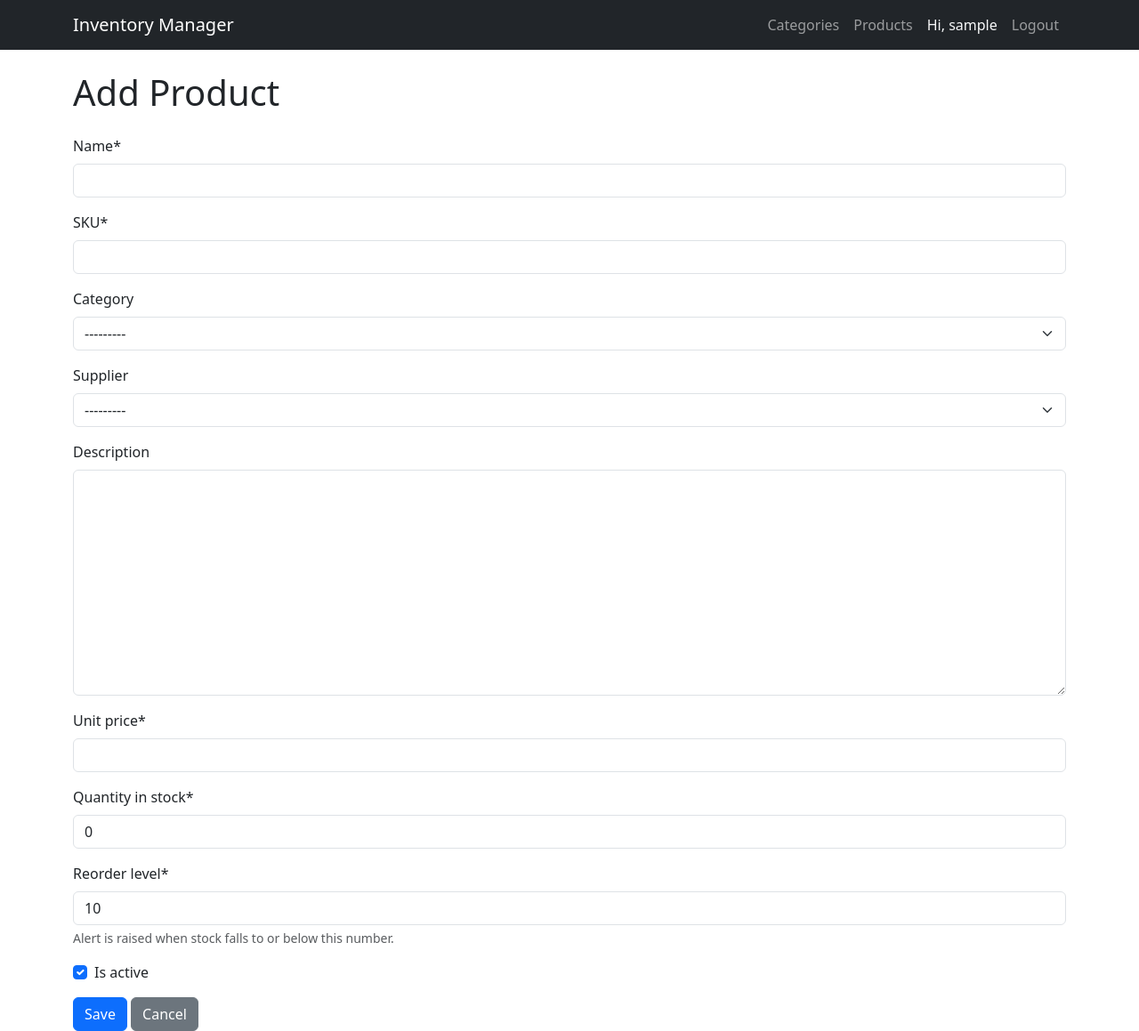
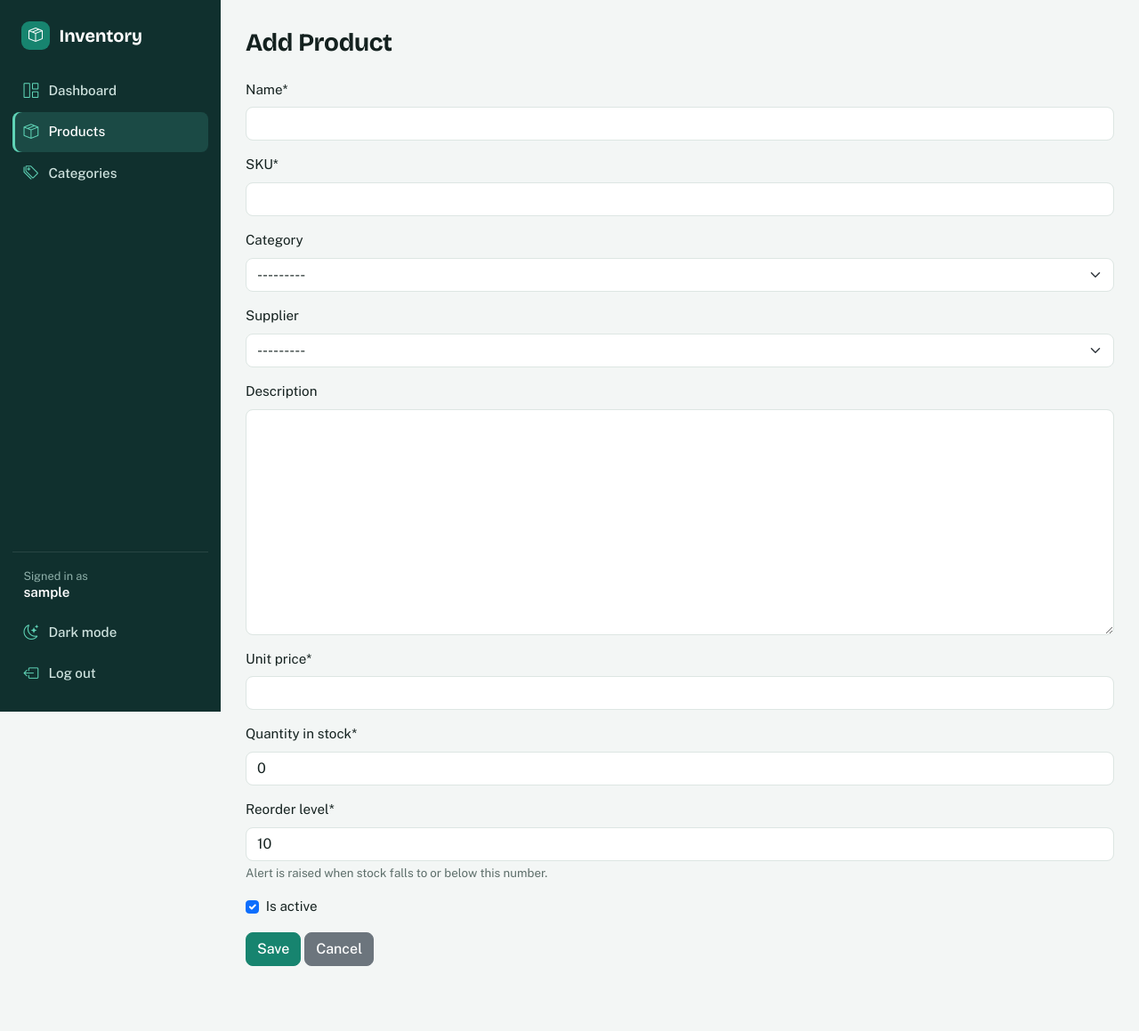
Before and after one commit to solo-forshort/inventory-management-app, a Django app: page /products/add/ in a window 1280 px wide. Shown: the whole page at 89% size. After the commit the page ends 1086 px from the top, so only its background shows below. Run offline with Django 5.2, Linux system fonts and the light colour scheme; the visitor is signed in with stand-in values (Sample User, id 1); data that the repository does not hold is empty; some libraries are stand-ins or nearby versions.

Commit message:
Add sidebar layout, dark mode toggle and new base styles

```diff
--- /dev/null
+++ b/inventory/static/inventory/css/style.css
@@ -0,0 +1,303 @@
+/* Inventory Manager: shared look.
+   Order: colors, page basics, layout, then component polish. */
+
+:root {
+    --font-head: "Bricolage Grotesque", "Segoe UI", system-ui, sans-serif;
+    --font-body: "Public Sans", "Segoe UI", system-ui, sans-serif;
+
+    --bg: #f3f6f5;
+    --surface: #ffffff;
+    --line: #dde6e3;
+    --text: #14211f;
+    --muted: #5d6e6a;
+
+    --accent: #17846f;
+    --accent-strong: #0f6b59;
+    --accent-soft: #e0f2ee;
+    --on-accent: #ffffff;
+
+    --ink: #10302e;
+    --ink-active: #1b4a45;
+    --ink-text: #cfe3df;
+    --ink-muted: #8fb0aa;
+    --ink-accent: #5fd3b6;
+
+    --sidebar-w: 248px;
+}
+
+[data-bs-theme="dark"] {
+    --bg: #0e1514;
+    --surface: #152120;
+    --line: #243431;
+    --text: #e4eeec;
+    --muted: #92a9a4;
+
+    --accent: #3fc3a4;
+    --accent-strong: #62d5ba;
+    --accent-soft: #123530;
+    --on-accent: #06231c;
+
+    --ink: #0a1211;
+    --ink-active: #17302d;
+}
+
+/* Make Bootstrap use our colors in both themes */
+:root,
+[data-bs-theme="light"],
+[data-bs-theme="dark"] {
+    --bs-body-bg: var(--bg);
+    --bs-body-color: var(--text);
+    --bs-border-color: var(--line);
+    --bs-secondary-color: var(--muted);
+}
+
+body {
+    font-family: var(--font-body);
+    font-size: 0.95rem;
+    background: var(--bg);
+    color: var(--text);
+}
+
+h1, h2, h3, h4 {
+    font-family: var(--font-head);
+    letter-spacing: -0.01em;
+}
+
+h1 { font-size: 1.75rem; font-weight: 700; }
+
+/* ---------- Layout ---------- */
+
+.sidebar {
+    position: fixed;
+    top: 0;
+    bottom: 0;
+    left: 0;
+    width: var(--sidebar-w);
+    display: flex;
+    flex-direction: column;
+    padding: 1.25rem 0.9rem;
+    background: var(--ink);
+    color: var(--ink-text);
+    z-index: 1040;
+    transition: transform 0.2s ease;
+}
+
+@media (min-width: 992px) {
+    .main.has-sidebar { margin-left: var(--sidebar-w); }
+}
+
+.content {
+    max-width: 1120px;
+    margin: 0 auto;
+    padding: 2rem 1.75rem 3rem;
+}
+
+.auth-shell {
+    max-width: 420px;
+    margin: 12vh auto 0;
+    padding: 0 1.25rem;
+}
+
+.page-head {
+    display: flex;
+    align-items: center;
+    justify-content: space-between;
+    gap: 1rem;
+    margin-bottom: 1.5rem;
+}
+
+.page-head h1 { margin: 0; }
+
+/* ---------- Sidebar parts ---------- */
+
+.brand {
+    display: flex;
+    align-items: center;
+    gap: 0.65rem;
+    padding: 0.25rem 0.6rem 1.5rem;
+    color: #fff;
+    font-family: var(--font-head);
+    font-weight: 700;
+    font-size: 1.25rem;
+    text-decoration: none;
+}
+
+.brand:hover { color: #fff; }
+
+.brand-mark {
+    display: grid;
+    place-items: center;
+    width: 32px;
+    height: 32px;
+    border-radius: 9px;
+    background: var(--accent);
+    color: var(--on-accent);
+    font-size: 1rem;
+}
+
+.nav-list {
+    list-style: none;
+    margin: 0;
+    padding: 0;
+    display: flex;
+    flex-direction: column;
+    gap: 2px;
+}
+
+.nav-item-link {
+    display: flex;
+    align-items: center;
+    gap: 0.7rem;
+    width: 100%;
+    padding: 0.6rem 0.75rem;
+    border: 0;
+    border-radius: 8px;
+    background: transparent;
+    color: var(--ink-text);
+    font: inherit;
+    font-weight: 500;
+    text-align: left;
+    text-decoration: none;
+    cursor: pointer;
+}
+
+.nav-item-link i { font-size: 1.05rem; color: var(--ink-accent); }
+
+.nav-item-link:hover { background: var(--ink-active); color: #fff; }
+
+.nav-item-link.active {
+    background: var(--ink-active);
+    color: #fff;
+    box-shadow: inset 3px 0 0 var(--ink-accent);
+}
+
+.nav-item-link:focus-visible,
+.icon-btn:focus-visible {
+    outline: 2px solid var(--ink-accent);
+    outline-offset: 2px;
+}
+
+.sidebar-foot {
+    margin-top: auto;
+    padding-top: 1rem;
+    border-top: 1px solid rgba(255, 255, 255, 0.1);
+    display: flex;
+    flex-direction: column;
+    gap: 2px;
+}
+
+.user-chip {
+    padding: 0.2rem 0.75rem 0.7rem;
+    color: var(--ink-muted);
+    font-size: 0.8rem;
+    line-height: 1.3;
+}
+
+.user-chip strong {
+    display: block;
+    color: #fff;
+    font-size: 0.95rem;
+    font-weight: 600;
+}
+
+/* ---------- Small screens ---------- */
+
+.mobilebar {
+    position: sticky;
+    top: 0;
+    z-index: 1020;
+    display: flex;
+    align-items: center;
+    gap: 0.75rem;
+    padding: 0.7rem 1rem;
+    background: var(--surface);
+    border-bottom: 1px solid var(--line);
+}
+
+.mobilebar-title {
+    font-family: var(--font-head);
+    font-weight: 700;
+    font-size: 1.1rem;
+}
+
+.icon-btn {
+    border: 0;
+    background: transparent;
+    color: var(--text);
+    font-size: 1.6rem;
+    line-height: 1;
+    padding: 0.1rem 0.3rem;
+    border-radius: 6px;
+}
+
+.scrim { display: none; }
+
+@media (max-width: 991.98px) {
+    .sidebar { transform: translateX(-100%); }
+    .nav-open .sidebar { transform: none; }
+    .nav-open .scrim {
+        display: block;
+        position: fixed;
+        inset: 0;
+        background: rgba(0, 0, 0, 0.45);
+        z-index: 1030;
+    }
+    .content { padding: 1.25rem 1rem 2.5rem; }
+}
+
+@media (prefers-reduced-motion: reduce) {
+    .sidebar { transition: none; }
+}
+
+/* ---------- Component polish ---------- */
+
+.btn { border-radius: 8px; font-weight: 500; }
+
+.btn-primary {
+    --bs-btn-bg: var(--accent);
+    --bs-btn-border-color: var(--accent);
+    --bs-btn-color: var(--on-accent);
+    --bs-btn-hover-bg: var(--accent-strong);
+    --bs-btn-hover-border-color: var(--accent-strong);
+    --bs-btn-hover-color: var(--on-accent);
+    --bs-btn-active-bg: var(--accent-strong);
+    --bs-btn-active-border-color: var(--accent-strong);
+    --bs-btn-active-color: var(--on-accent);
+}
+
+.form-control,
+.form-select {
+    border-radius: 8px;
+    background-color: var(--surface);
+    border-color: var(--line);
+}
+
+.form-control:focus,
+.form-select:focus {
+    border-color: var(--accent);
+    box-shadow: 0 0 0 0.2rem color-mix(in srgb, var(--accent) 25%, transparent);
+}
+
+.card {
+    --bs-card-bg: var(--surface);
+    --bs-card-border-color: var(--line);
+    --bs-card-border-radius: 12px;
+}
+
+.table {
+    --bs-table-bg: var(--surface);
+    --bs-table-color: var(--text);
+    --bs-table-striped-bg: transparent;
+    --bs-table-striped-color: var(--text);
+    --bs-table-border-color: var(--line);
+}
+
+.table > :not(caption) > * > * { padding: 0.85rem 1rem; }
+
+.table thead th {
+    color: var(--muted);
+    font-size: 0.85rem;
+    font-weight: 600;
+}
+
+.alert { border-radius: 10px; }
--- a/inventory/templates/inventory/base.html
+++ b/inventory/templates/inventory/base.html
@@ -1,35 +1,103 @@
+{% load static %}
 <!DOCTYPE html>
-<html lang="en">
+<html lang="en" data-bs-theme="light">
 <head>
     <meta charset="UTF-8">
     <meta name="viewport" content="width=device-width, initial-scale=1.0">
     <title>{% block title %}Inventory Manager{% endblock %}</title>
+    <script>
+        (function () {
+            var saved = null;
+            try { saved = localStorage.getItem('theme'); } catch (e) {}
+            var theme = saved || (window.matchMedia('(prefers-color-scheme: dark)').matches ? 'dark' : 'light');
+            document.documentElement.setAttribute('data-bs-theme', theme);
+        })();
+    </script>
+    <link rel="preconnect" href="https://fonts.googleapis.com">
+    <link rel="preconnect" href="https://fonts.gstatic.com" crossorigin>
+    <link href="https://fonts.googleapis.com/css2?family=Bricolage+Grotesque:opsz,wght@12..96,500..700&family=Public+Sans:wght@400;500;600&display=swap" rel="stylesheet">
     <link href="https://cdn.jsdelivr.net/npm/bootstrap@5.3.3/dist/css/bootstrap.min.css" rel="stylesheet">
+    <link href="https://cdn.jsdelivr.net/npm/bootstrap-icons@1.11.3/font/bootstrap-icons.min.css" rel="stylesheet">
+    <link href="{% static 'inventory/css/style.css' %}" rel="stylesheet">
 </head>
 <body>
-    <nav class="navbar navbar-expand-lg navbar-dark bg-dark mb-4">
-        <div class="container">
-            <a class="navbar-brand" href="{% url 'dashboard' %}">Inventory Manager</a>
-            <div class="navbar-nav">
-                <a class="nav-link" href="{% url 'category-list' %}">Categories</a>
-                <a class="nav-link" href="{% url 'product-list' %}">Products</a>
-                {% if user.is_authenticated %}
-                    <span class="nav-link text-light">Hi, {{ user.username }}</span>
-                    <a class="nav-link" href="{% url 'logout' %}">Logout</a>
-                {% else %}
-                    <a class="nav-link" href="{% url 'login' %}">Login</a>
-                {% endif %}
-            </div>
-        </div>
+{% with current=request.resolver_match.url_name %}
+
+{% if user.is_authenticated %}
+<aside class="sidebar" aria-label="Main navigation">
+    <a class="brand" href="{% url 'dashboard' %}">
+        <span class="brand-mark"><i class="bi bi-box-seam"></i></span>
+        <span>Inventory</span>
+    </a>
+    <nav>
+        <ul class="nav-list">
+            <li><a class="nav-item-link {% if current == 'dashboard' %}active{% endif %}" href="{% url 'dashboard' %}"><i class="bi bi-grid-1x2"></i><span>Dashboard</span></a></li>
+            <li><a class="nav-item-link {% if 'product' in current %}active{% endif %}" href="{% url 'product-list' %}"><i class="bi bi-box-seam"></i><span>Products</span></a></li>
+            <li><a class="nav-item-link {% if 'category' in current %}active{% endif %}" href="{% url 'category-list' %}"><i class="bi bi-tags"></i><span>Categories</span></a></li>
+        </ul>
     </nav>
-    <div class="container">
+    <div class="sidebar-foot">
+        <div class="user-chip">Signed in as <strong>{{ user.username }}</strong></div>
+        <button type="button" id="themeToggle" class="nav-item-link">
+            <i id="themeIcon" class="bi bi-moon-stars"></i><span id="themeLabel">Dark mode</span>
+        </button>
+        <form method="post" action="{% url 'logout' %}">
+            {% csrf_token %}
+            <button type="submit" class="nav-item-link"><i class="bi bi-box-arrow-left"></i><span>Log out</span></button>
+        </form>
+    </div>
+</aside>
+<div class="scrim" id="scrim"></div>
+{% endif %}
+
+<div class="main{% if user.is_authenticated %} has-sidebar{% endif %}">
+    {% if user.is_authenticated %}
+    <header class="mobilebar d-lg-none">
+        <button type="button" id="menuBtn" class="icon-btn" aria-label="Open menu"><i class="bi bi-list"></i></button>
+        <span class="mobilebar-title">Inventory</span>
+    </header>
+    {% endif %}
+    <main class="{% if user.is_authenticated %}content{% else %}auth-shell{% endif %}">
         {% if messages %}
             {% for message in messages %}
-                <div class="alert alert-{{ message.tags }}">{{ message }}</div>
+                <div class="alert alert-{% if message.tags == 'error' %}danger{% else %}{{ message.tags }}{% endif %}">{{ message }}</div>
             {% endfor %}
         {% endif %}
         {% block content %}{% endblock %}
-    </div>
-    <script src="https://cdn.jsdelivr.net/npm/bootstrap@5.3.3/dist/js/bootstrap.bundle.min.js"></script>
+    </main>
+</div>
+
+{% endwith %}
+
+<script src="https://cdn.jsdelivr.net/npm/bootstrap@5.3.3/dist/js/bootstrap.bundle.min.js"></script>
+<script>
+    (function () {
+        var root = document.documentElement;
+        var toggle = document.getElementById('themeToggle');
+
+        function paint() {
+            var dark = root.getAttribute('data-bs-theme') === 'dark';
+            var icon = document.getElementById('themeIcon');
+            var label = document.getElementById('themeLabel');
+            if (icon) icon.className = dark ? 'bi bi-sun' : 'bi bi-moon-stars';
+            if (label) label.textContent = dark ? 'Light mode' : 'Dark mode';
+        }
+
+        if (toggle) {
+            toggle.addEventListener('click', function () {
+                var next = root.getAttribute('data-bs-theme') === 'dark' ? 'light' : 'dark';
+                root.setAttribute('data-bs-theme', next);
+                try { localStorage.setItem('theme', next); } catch (e) {}
+                paint();
+            });
+        }
+        paint();
+
+        var menuBtn = document.getElementById('menuBtn');
+        var scrim = document.getElementById('scrim');
+        if (menuBtn) menuBtn.addEventListener('click', function () { document.body.classList.toggle('nav-open'); });
+        if (scrim) scrim.addEventListener('click', function () { document.body.classList.remove('nav-open'); });
+    })();
+</script>
 </body>
 </html>
```
Also changed, not shown: 1 other file.
